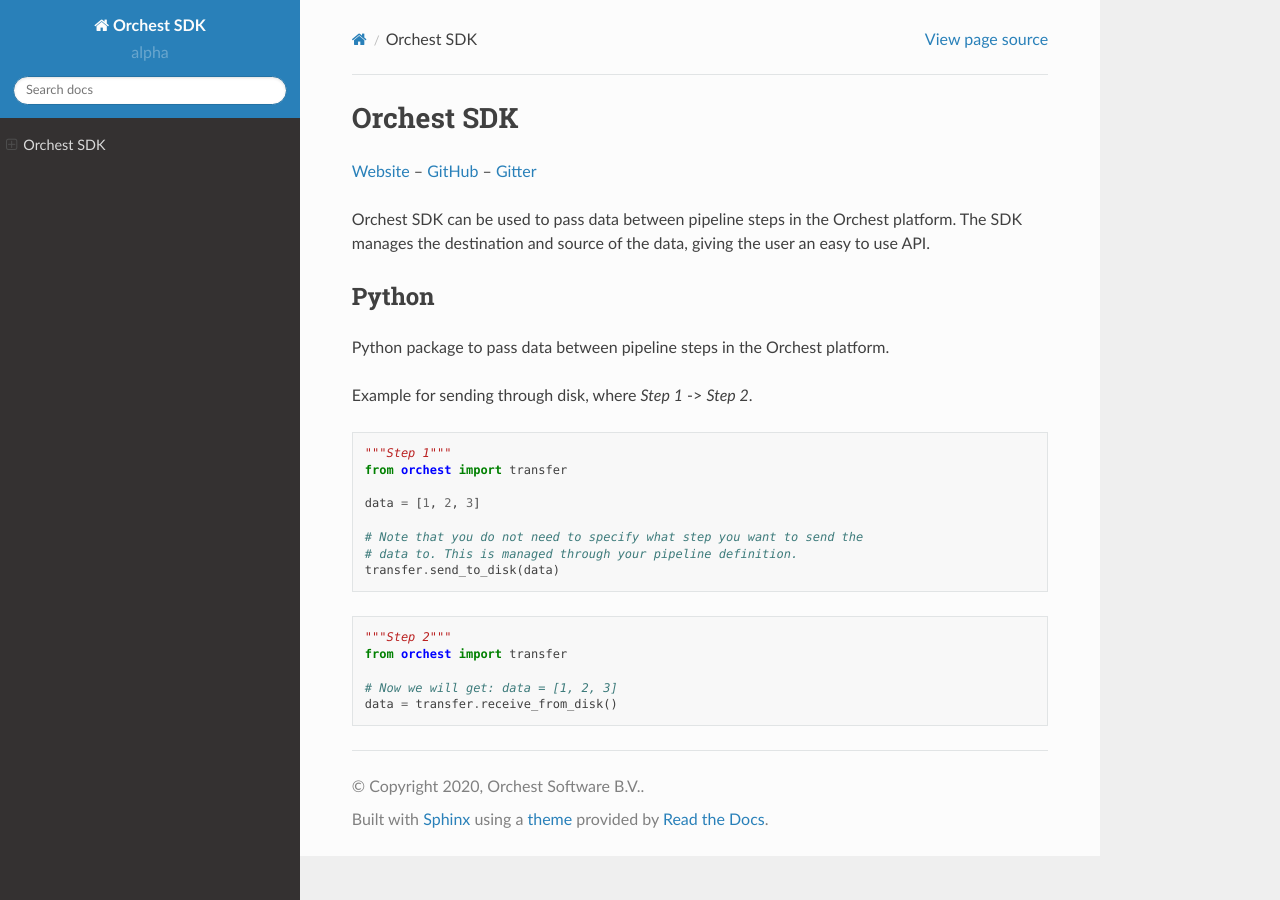
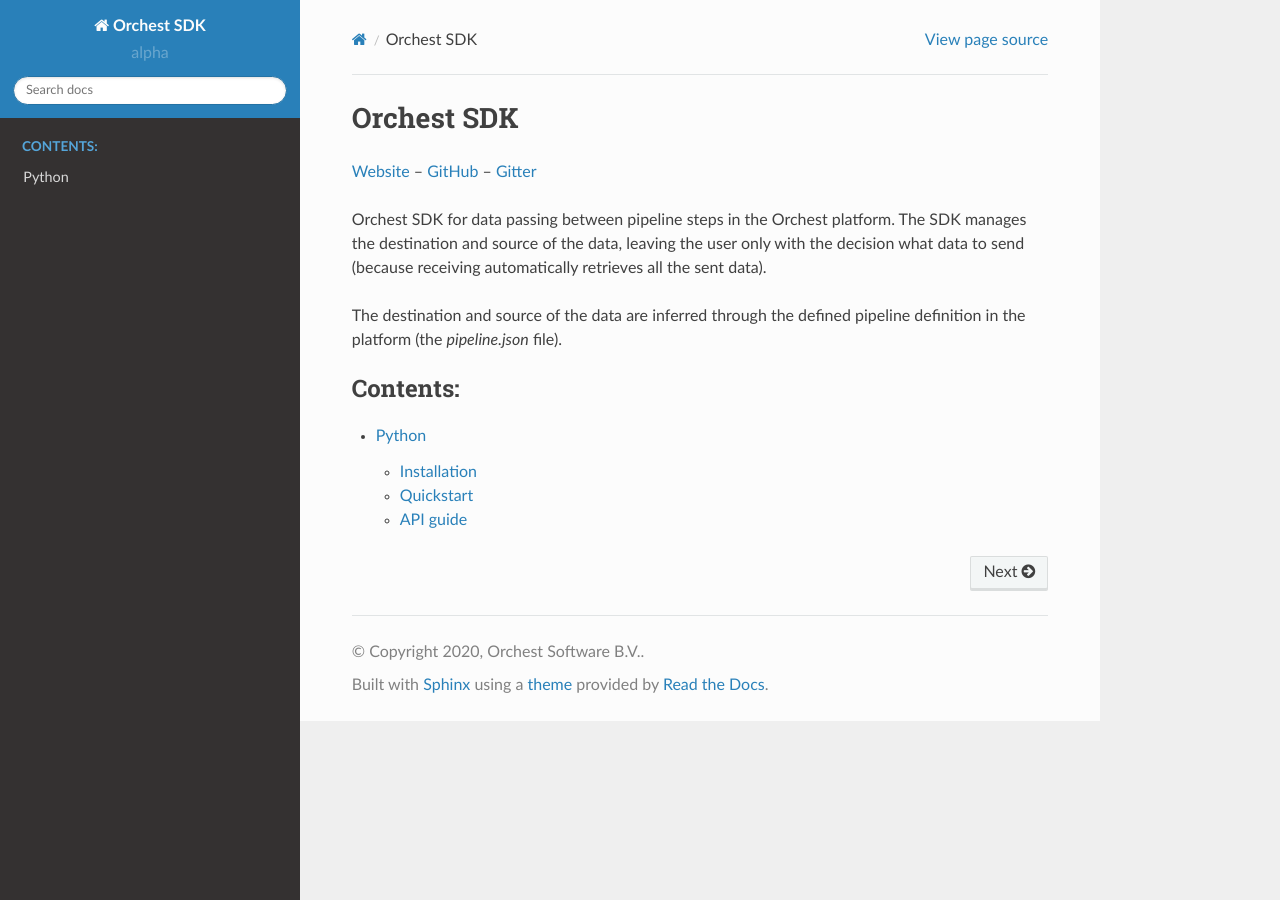
Before and after one commit to ReactExpert918/orchest, a Sphinx documentation site: the page built from docs/source/index.rst, in a window 1280 px wide. Built offline with Sphinx 7.4.7 and the Read the Docs theme 2.0.0, drawn with Linux system fonts in a browser that asks for light colours.

Commit message:
Restructure docs information

```diff
--- a/docs/source/conf.py
+++ b/docs/source/conf.py
@@ -10,9 +10,9 @@
 # add these directories to sys.path here. If the directory is relative to the
 # documentation root, use os.path.abspath to make it absolute, like shown here.
 #
-# import os
-# import sys
-# sys.path.insert(0, os.path.abspath('.'))
+import os
+import sys
+sys.path.insert(0, os.path.abspath('../../python'))
 
 
 # -- Project information -----------------------------------------------------
@@ -34,6 +34,7 @@
 # extensions coming with Sphinx (named 'sphinx.ext.*') or your custom
 # ones.
 extensions = [
+    'sphinx.ext.autodoc',
     'sphinx.ext.napoleon',
 ]
 
--- a/docs/source/index.rst
+++ b/docs/source/index.rst
@@ -5,34 +5,16 @@
 -- `GitHub <http://www.github.com/orchest/orchest-sdk>`_
 -- `Gitter <http://www.gitter.im/orchest>`_
 
-Orchest SDK can be used to pass data between pipeline steps in the Orchest platform. The SDK
-manages the destination and source of the data, giving the user an easy to use API.
+Orchest SDK for data passing between pipeline steps in the Orchest platform. The SDK manages the
+destination and source of the data, leaving the user only with the decision what data to send
+(because receiving automatically retrieves all the sent data).
+
+The destination and source of the data are inferred through the defined pipeline definition in the
+platform (the `pipeline.json` file).
 
 
-Python
-------
-.. We also want auto generated docs.
+.. toctree::
+   :maxdepth: 2
+   :caption: Contents:
 
-Python package to pass data between pipeline steps in the Orchest platform.
-
-Example for sending through disk, where `Step 1` -> `Step 2`.
-
-.. code-block:: python
-
-   """Step 1"""
-   from orchest import transfer
-
-   data = [1, 2, 3]
-
-   # Note that you do not need to specify what step you want to send the
-   # data to. This is managed through your pipeline definition.
-   transfer.send_to_disk(data)
-
-
-.. code-block:: python
-
-   """Step 2"""
-   from orchest import transfer
-
-   # Now we will get: data = [1, 2, 3]
-   data = transfer.receive_from_disk()
+   python
```
Also changed, not shown: README.md (+13 -7 lines), docs/source/python.rst (added, +48 -0 lines), python/README.md, 1 other file.
